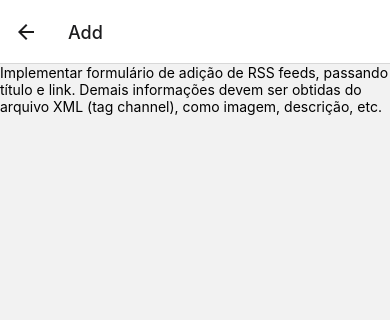
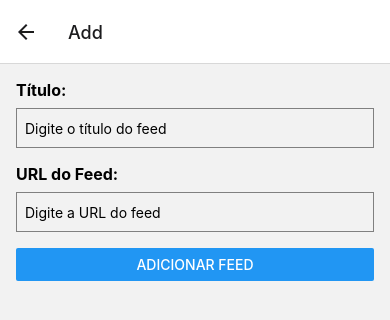
Before and after one commit to jmateusps16/ProjetoRN, a React Native app: screen /Add in a window 390 px wide. Shown: the top 320 px of the page. Built offline with nearby package versions, Linux system fonts and the light colour scheme.

Commit message:
add feed

```diff
--- a/src/context/FeedListContext.js
+++ b/src/context/FeedListContext.js
@@ -4,8 +4,8 @@ const feedListReducer = (state, action) => {
     let newState = [];
     switch (action.type) {
         case 'add_feed':
-            console.log('implementar');
-            return state;
+            console.log('No Add Feed');
+            return [...state, action.payload];
         case 'delete_feed':
             console.log('implementar');
             return state;
@@ -20,11 +20,25 @@ const feedListReducer = (state, action) => {
     }
 };
 
-const addFeed = dispatch => {
+const addFeed = (dispatch) => {
     return (titulo, urlFeed, callback) => {
-        console.log('implementar');
+        const newFeed = {
+            titulo,
+            urlFeed,
+            descricao: '',
+            urlSite: '',
+            urlImagem: '',
+        };
+
+        dispatch({ type: 'add_feed', payload: newFeed });
+
+        // Chame o callback, se necessário
+        if (callback) {
+            callback();
+        }
     };
 };
+
 
 const deleteFeed = dispatch => {
     return (id) => {
--- a/src/screens/AddFeedScreen.js
+++ b/src/screens/AddFeedScreen.js
@@ -1,12 +1,73 @@
-import React from 'react';
-import { Text, StyleSheet } from 'react-native';
+import React, { useState } from 'react';
+import { View, Text, TextInput, Button, StyleSheet } from 'react-native';
 
 const AddFeedScreen = ({ navigation }) => {
-    return (
-        <Text>Implementar formulário de adição de RSS feeds, passando título e link. Demais informações devem ser obtidas do arquivo XML (tag channel), como imagem, descrição, etc.</Text>
-    );
+  const [titulo, setTitulo] = useState('');
+  const [urlFeed, setUrlFeed] = useState('');
+
+  const onSubmit = () => {
+    // Lógica para adicionar o feed usando a função addFeed do contexto
+    // Certifique-se de importar o contexto e a função addFeed corretamente
+
+    // Crie um objeto com os dados do feed
+    const newFeed = {
+      titulo,
+      urlFeed,
+      descricao: '',
+      urlSite: '',
+      urlImagem: '',
+    };
+
+    // Chame a função addFeed do contexto para adicionar o novo feed
+    addFeed(newFeed);
+
+    // Redirecionamento ou lógica adicional após adicionar o feed
+
+    // Limpe os campos de entrada de texto
+    setTitulo('');
+    setUrlFeed('');
+  };
+
+  return (
+    <View style={styles.container}>
+      <Text style={styles.label}>Título:</Text>
+      <TextInput
+        style={styles.input}
+        value={titulo}
+        onChangeText={setTitulo}
+        placeholder="Digite o título do feed"
+      />
+
+      <Text style={styles.label}>URL do Feed:</Text>
+      <TextInput
+        style={styles.input}
+        value={urlFeed}
+        onChangeText={setUrlFeed}
+        placeholder="Digite a URL do feed"
+      />
+
+      <Button title="Adicionar Feed" onPress={onSubmit} />
+    </View>
+  );
 };
 
-const styles = StyleSheet.create({});
+const styles = StyleSheet.create({
+  container: {
+    flex: 1,
+    padding: 16,
+  },
+  label: {
+    fontSize: 16,
+    fontWeight: 'bold',
+    marginBottom: 8,
+  },
+  input: {
+    height: 40,
+    borderColor: 'gray',
+    borderWidth: 1,
+    marginBottom: 16,
+    paddingHorizontal: 8,
+  },
+});
 
 export default AddFeedScreen;
```
